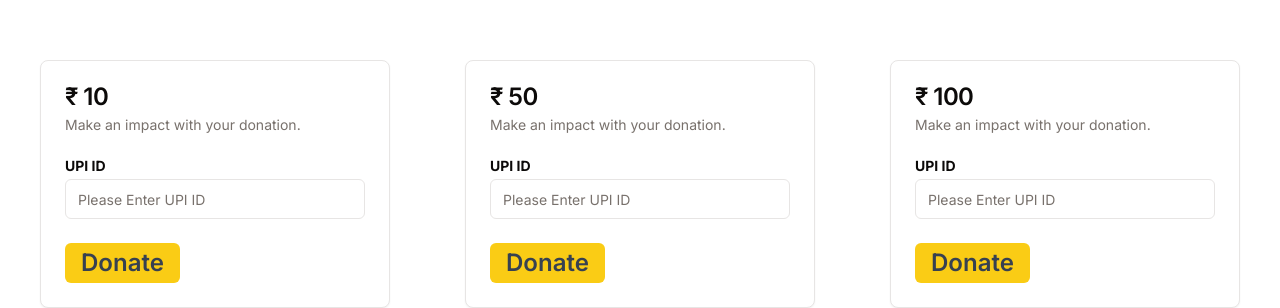
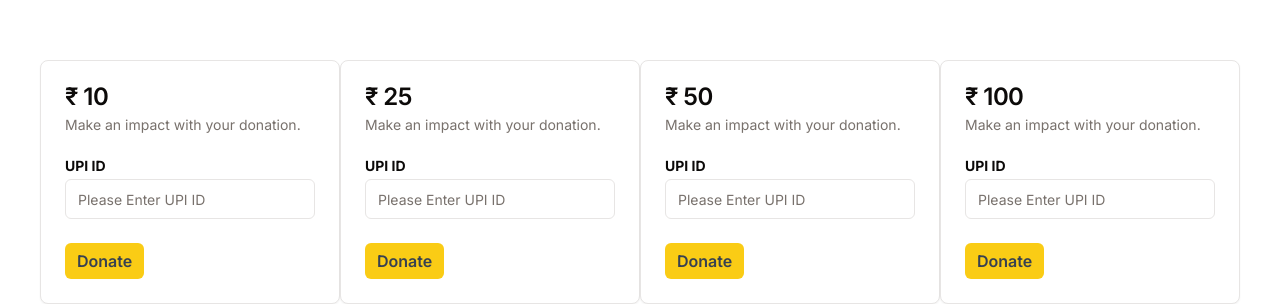
Before and after one commit to fizasayyed/betterworld, a Next.js app in the folder frontend/: page / in a window 1280 px wide. Shown: the part 862-1170 px from the top of the page. Built offline with nearby package versions, Linux system fonts and the light colour scheme.

Commit message:
donation cards added

```diff
--- a/frontend/src/components/donation/donation.tsx
+++ b/frontend/src/components/donation/donation.tsx
@@ -19,8 +19,8 @@ export default function Donation() {
                     Select Your Donation
                 </p>
             </div>
-            <div className="flex justify-between mt-8 w-full max-w-7xl">
-                {[10, 50, 100].map((amount) => (
+            <div className="flex justify-between mt-8 w-full max-w-8xl">
+                {[10, 25, 50, 100].map((amount) => (
                     <Card key={amount} className="w-[350px]">
                         <CardHeader>
                             <CardTitle>₹ {amount}</CardTitle>
@@ -37,7 +37,7 @@ export default function Donation() {
                             </form>
                         </CardContent>
                         <CardFooter className="flex justify-between">
-                            <Button size="default" className="font-semibold text-gray-700">Donate</Button>
+                            <Button size="sm" className="font-semibold text-gray-700">Donate</Button>
                         </CardFooter>
                     </Card>
                 ))}
--- a/frontend/src/components/imagearea/imagearea.tsx
+++ b/frontend/src/components/imagearea/imagearea.tsx
@@ -20,7 +20,7 @@ export default function ImageArea() {
                     <h1 className="text-6xl text-white leading-none font-bold">Others</h1>
                 </div>
             </div>
-            <Button size="xl" className="absolute bottom-10 right-10 font-semibold text-gray-700">
+            <Button size="xl" className="absolute bottom-10 right-10 text-2xl font-semibold text-gray-700">
                 Start Donating Today
             </Button>
         </div>
--- a/frontend/src/components/ui/button.tsx
+++ b/frontend/src/components/ui/button.tsx
@@ -5,7 +5,7 @@ import { cva, type VariantProps } from "class-variance-authority"
 import { cn } from "@/lib/utils"
 
 const buttonVariants = cva(
-  "inline-flex items-center justify-center whitespace-nowrap rounded-md text-2xl font-medium ring-offset-background transition-colors focus-visible:outline-none focus-visible:ring-2 focus-visible:ring-ring focus-visible:ring-offset-2 disabled:pointer-events-none disabled:opacity-50", // text-sm to text-2xl
+  "inline-flex items-center justify-center whitespace-nowrap rounded-md text-md font-medium ring-offset-background transition-colors focus-visible:outline-none focus-visible:ring-2 focus-visible:ring-ring focus-visible:ring-offset-2 disabled:pointer-events-none disabled:opacity-50", // text-sm to text-2xl
   {
     variants: {
       variant: {
```
